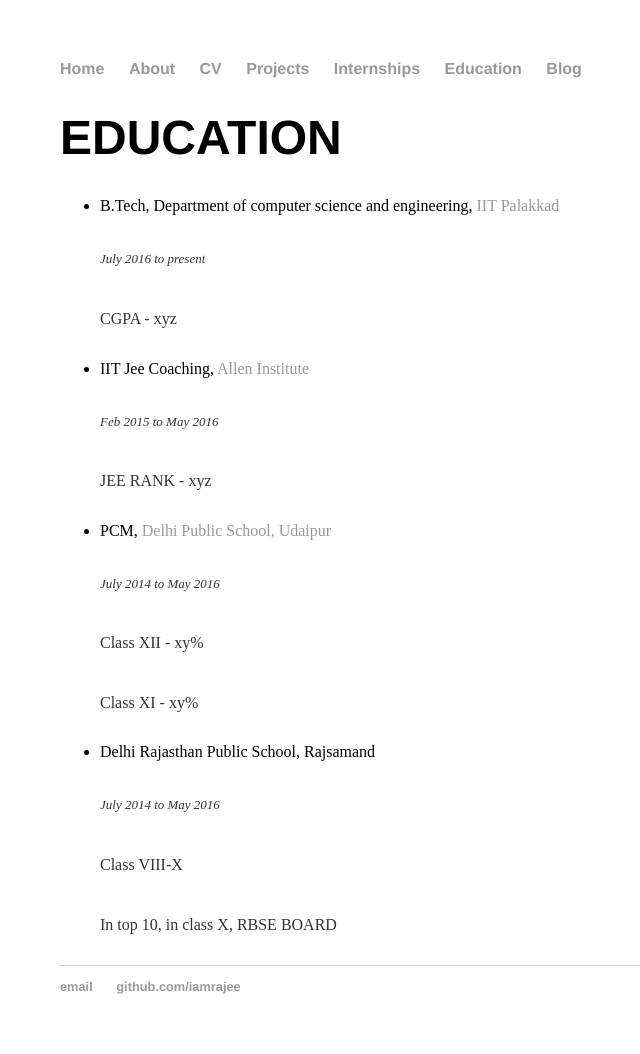
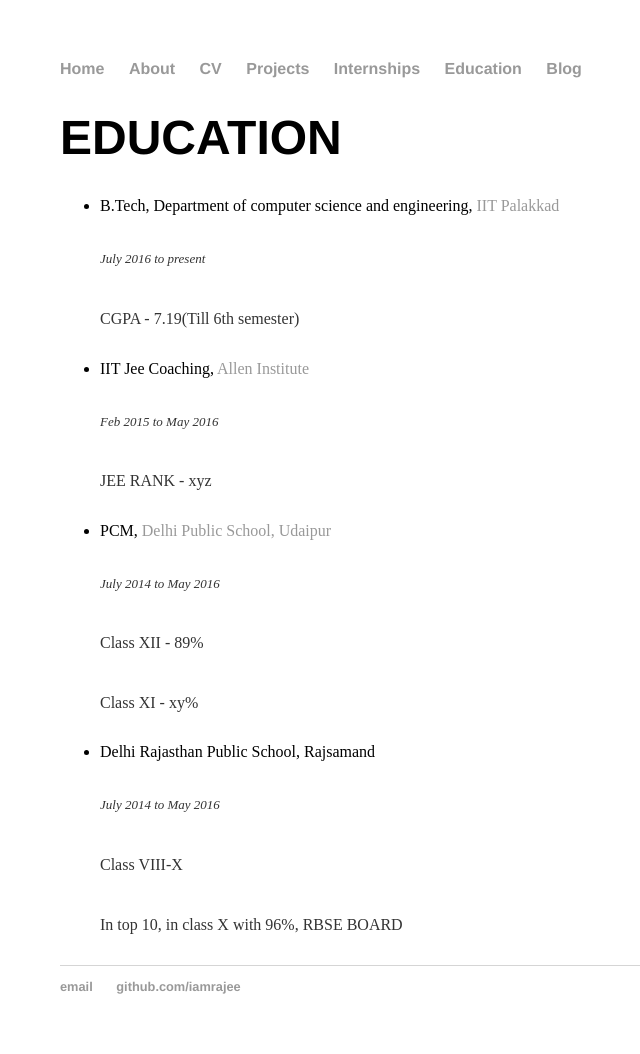
Before and after one commit to iamrajee/iamrajee.github.io, a Jekyll site: the page built from education/index.html, in a window 1280 px wide. Shown: the whole page, without its empty margins (132-772 px from the left). Built offline with Jekyll 4.4.1, drawn with Linux system fonts in a browser that asks for light colours.

Commit message:
Update index.html

```diff
--- a/education/index.html
+++ b/education/index.html
@@ -7,7 +7,7 @@ title: EDUCATION
 	<ul class="education">
 		<li>B.Tech, Department of computer science and engineering, <a href="https://iitpkd.ac.in/">IIT Palakkad</a></li>
 		<p><font size="2"><em>July 2016 to present</em></font></p>
-		<p><font size="3">CGPA - xyz</font></p>
+		<p><font size="3">CGPA - 7.19(Till 6th semester)</font></p>
 
 		<li>IIT Jee Coaching, <a href="tps://www.allen.ac.in">Allen Institute</a></li>
 		<p><font size="2"><em>Feb 2015 to May 2016</em></font></p>
@@ -15,13 +15,13 @@ title: EDUCATION
 
     		<li>PCM, <a href="http://www.dpsudaipur.com/ProgramFiles/Login/HomePage.aspx">Delhi Public School, Udaipur</a></li>
 		<p><font size="2"><em>July 2014 to May 2016</em></font></p>
-		<p><font size="3">Class XII - xy%</font></p>
+		<p><font size="3">Class XII - 89%</font></p>
     		<p><font size="3">Class XI - xy%</font></p>
 
     		<li>Delhi Rajasthan Public School, Rajsamand</li>
 		<p><font size="2"><em>July 2014 to May 2016</em></font></p>
 		<p><font size="3">Class VIII-X</font></p>
-    		<p><font size="3">In top 10, in class X, RBSE BOARD</font></p>
+    		<p><font size="3">In top 10, in class X with 96%, RBSE BOARD</font></p>
 
 	</ul>
 </div><!-- /.blurb -->
```
